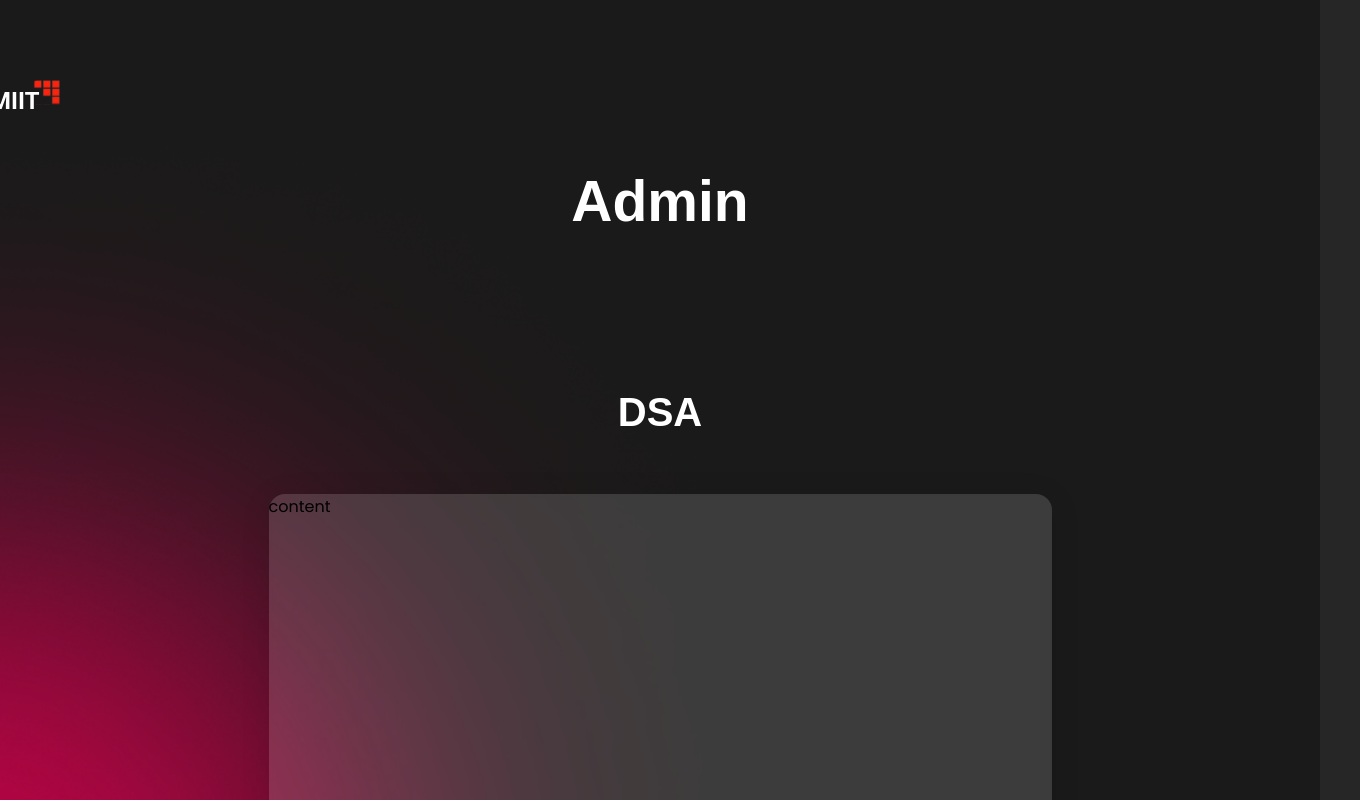
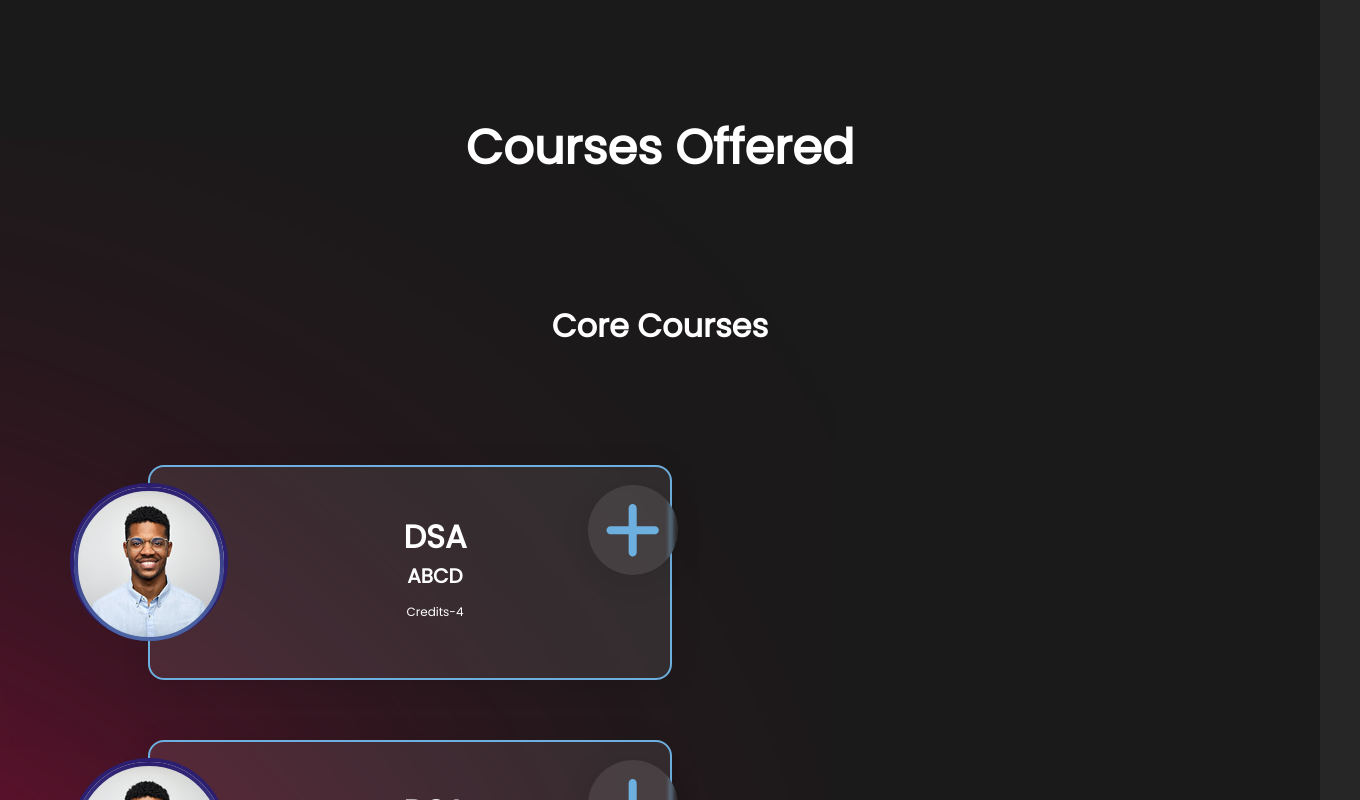
Before and after one commit to Pranjal-231003/Course_Reg_And_Time_table_Gen, a React (Create React App) app in the folder isdl/: page / in a window 1280 px wide. Shown: the top 800 px of the page, 1360 px wide, since content can reach past the window. Built offline with nearby package versions, Linux system fonts and the light colour scheme.

Commit message:
added offered courses page

```diff
--- a/isdl/src/App.js
+++ b/isdl/src/App.js
@@ -2,13 +2,15 @@ import React from 'react';
 import StudentDetails from './Pages/StudentDetails/StudentDetails';
 import LandingPage from "./Pages/LandingPage/LandingPage";
 import AdminPage from "./Pages/AdminPage/AdminPage"
+import CourseDetails from './Pages/CoursePage/CoursePage';
 function App()
 {
   return (
 <>
 {/* <StudentDetails /> */}
+<CourseDetails />
 {/* <LandingPage/> */}
-<AdminPage/>
+{/* <AdminPage/> */}
 </>
   );
 }
--- /dev/null
+++ b/isdl/src/Data/CoursePageDetails.js
@@ -0,0 +1,55 @@
+import instructorImg from '../images/Frame 42.svg'
+
+const coursePage=[
+    {
+        id: 1,
+        image: instructorImg,
+        heading1: 'DSA',
+        heading2: 'ABCD',
+        para1: 'Credits-4'
+    },
+
+    {
+        id: 2,
+        image: instructorImg,
+        heading1: 'DSA',
+        heading2: 'ABCD',
+        para1: 'Credits-4'
+    },
+
+    {
+        id: 3,
+        image: instructorImg,
+        heading1: 'DSA',
+        heading2: 'ABCD',
+        para1: 'Credits-4'
+    },
+
+    {
+        id: 4,
+        image: instructorImg,
+        heading1: 'DSA',
+        heading2: 'ABCD',
+        para1: 'Credits-4'
+    },
+
+    {
+        id: 5,
+        image: instructorImg,
+        heading1: 'DSA',
+        heading2: 'ABCD',
+        para1: 'Credits-4'
+    },
+
+    {
+        id: 6,
+        image: instructorImg,
+        heading1: 'DSA',
+        heading2: 'ABCD',
+        para1: 'Credits-4'
+    },
+
+]
+
+
+export default coursePage;
--- /dev/null
+++ b/isdl/src/Data/ProgramElectives.js
@@ -0,0 +1,55 @@
+import instructorImg from '../images/Frame 42.svg'
+
+const programElective=[
+    {
+        id: 1,
+        image: instructorImg,
+        heading1: 'DSA',
+        heading2: 'ABCD',
+        para1: 'Credits-4'
+    },
+
+    {
+        id: 2,
+        image: instructorImg,
+        heading1: 'DSA',
+        heading2: 'ABCD',
+        para1: 'Credits-4'
+    },
+
+    {
+        id: 3,
+        image: instructorImg,
+        heading1: 'DSA',
+        heading2: 'ABCD',
+        para1: 'Credits-4'
+    },
+
+    {
+        id: 4,
+        image: instructorImg,
+        heading1: 'DSA',
+        heading2: 'ABCD',
+        para1: 'Credits-4'
+    },
+
+    {
+        id: 5,
+        image: instructorImg,
+        heading1: 'DSA',
+        heading2: 'ABCD',
+        para1: 'Credits-4'
+    },
+
+    {
+        id: 6,
+        image: instructorImg,
+        heading1: 'DSA',
+        heading2: 'ABCD',
+        para1: 'Credits-4'
+    },
+
+]
+
+
+export default programElective;
--- /dev/null
+++ b/isdl/src/Pages/CoursePage/CoursePage.js
@@ -0,0 +1,67 @@
+
+import React, { useState } from 'react';
+import CourseCss from './CoursePage.module.css';
+import coursePage from '../../Data/CoursePageDetails';
+import CourseCard from '../../components/CourseCard/CourseCard';
+import programElective from '../../Data/ProgramElectives';
+import tickImg from '../../images/Vector.svg';
+import plus from '../../images/plus.svg';
+
+function CoursePage() {
+  const [coreCoursesAdded, setCoreCoursesAdded] = useState(Array(coursePage.length).fill(false));
+  const [electiveAdded, setElectiveAdded] = useState(Array(programElective.length).fill(false));
+
+  const toggleCoreCourseAdded = (index) => {
+    const newCoreCoursesAdded = [...coreCoursesAdded];
+    newCoreCoursesAdded[index] = !newCoreCoursesAdded[index];
+    setCoreCoursesAdded(newCoreCoursesAdded);
+  };
+
+  const toggleElectiveAdded = (index) => {
+    const newElectiveAdded = [...electiveAdded];
+    newElectiveAdded[index] = !newElectiveAdded[index];
+    setElectiveAdded(newElectiveAdded);
+  };
+
+  return (
+    <>
+      <div className={CourseCss.main}>
+        <h1 className={CourseCss.heading}>Courses Offered</h1>
+        <h1 className={CourseCss.heading1}>Core Courses</h1>
+        <div className={CourseCss.container1}>
+          {/* map of divs */}
+          {coursePage.map((item, index) => (
+            <div key={item.id} style={{ position: 'relative' }}>
+              <CourseCard image={item.image} heading1={item.heading1} heading2={item.heading2} para1={item.para1} />
+              <div className={CourseCss.tick} onClick={() => toggleCoreCourseAdded(index)}>
+                <img
+                  className={CourseCss.tickImg}
+                  src={coreCoursesAdded[index] ? tickImg : plus}
+                  alt={coreCoursesAdded[index] ? 'Tick Image' : 'Plus Image'}
+                />
+              </div>
+            </div>
+          ))}
+        </div>
+        <h1 className={CourseCss.heading1}>Program Elective</h1>
+        <div className={CourseCss.container1}>
+          {/* map of divs */}
+          {programElective.map((item, index) => (
+            <div key={item.id} style={{ position: 'relative' }}>
+              <CourseCard image={item.image} heading1={item.heading1} heading2={item.heading2} para1={item.para1} />
+              <div className={CourseCss.tick} onClick={() => toggleElectiveAdded(index)}>
+                <img
+                  className={CourseCss.tickImg}
+                  src={electiveAdded[index] ? tickImg : plus}
+                  alt={electiveAdded[index] ? 'Tick Image' : 'Plus Image'}
+                />
+              </div>
+            </div>
+          ))}
+        </div>
+      </div>
+    </>
+  );
+}
+
+export default CoursePage;
--- /dev/null
+++ b/isdl/src/Pages/CoursePage/CoursePage.module.css
@@ -0,0 +1,72 @@
+.main
+{
+    background-image: url('../../images/Group 39578largebg.svg');
+    background-size: cover;
+    background-position: center;
+    background-repeat: no-repeat;
+    width: 100%;
+    min-height: 100vh;
+    height: auto;
+    display: flex;
+    flex-direction: column;
+    align-items: center;
+    padding: 20px;
+    padding-top: 80px;
+}
+
+.lnmlogo{
+    width:175vh;
+    height: 35px;
+    background-image: url('../../images/Group 48logo_lnm1.svg');
+    background-size: auto;
+    background-repeat: no-repeat;
+    background-position: left;
+}
+
+.heading
+{
+    color: white;
+    font-weight: bold;
+    font-size: 3rem;
+}
+
+.heading1
+{
+    color: white;
+    font-weight: bold;
+    font-size: 2rem;
+    padding: 5% 0;
+}
+
+.container1
+{
+    position: relative;
+    display: flex;
+    width: 80%;
+    height: auto;
+    flex-direction: row;
+    justify-content: space-between;
+    flex-wrap: wrap;
+}
+
+.tick{
+    top: 50px;
+    left: 440px;
+    height: 90px;
+    width: 90px;
+    border-radius: 100%;
+    background-color: #D9D9D9;
+    position: absolute;
+    display: flex;
+    justify-content: center;
+    align-items: center;
+    background: rgba(255, 255, 255, 0.09);
+    box-shadow: 0 4px 30px rgb(0 0 0 / 10%);
+    backdrop-filter: blur(2px);
+    -webkit-backdrop-filter: blur(2px);
+}
+
+.tickImg{
+    height: 60%;
+    width: 60%;
+}
--- a/isdl/src/components/CourseCard/CourseCard.js
+++ b/isdl/src/components/CourseCard/CourseCard.js
@@ -1,6 +1,6 @@
 import React from 'react';
 import CardCss from './CourseCard.module.css';
-import tickImg from '../../images/Vector.svg'
+
 function CourseCard(props)
 {
   return (
@@ -16,9 +16,9 @@ function CourseCard(props)
       <h1 className={CardCss.heading2}>{props.heading2}</h1>
          <p className={CardCss.para1}>{props.para1}</p>
       </div>
-      <div className={CardCss.tick}>
+      {/* <div className={CardCss.tick}>
       <img className={CardCss.tickImg} src={tickImg} />
-     </div>
+     </div> */}
      </div>
 
 </>
```
Also changed, not shown: isdl/src/images/plus.svg (added).
